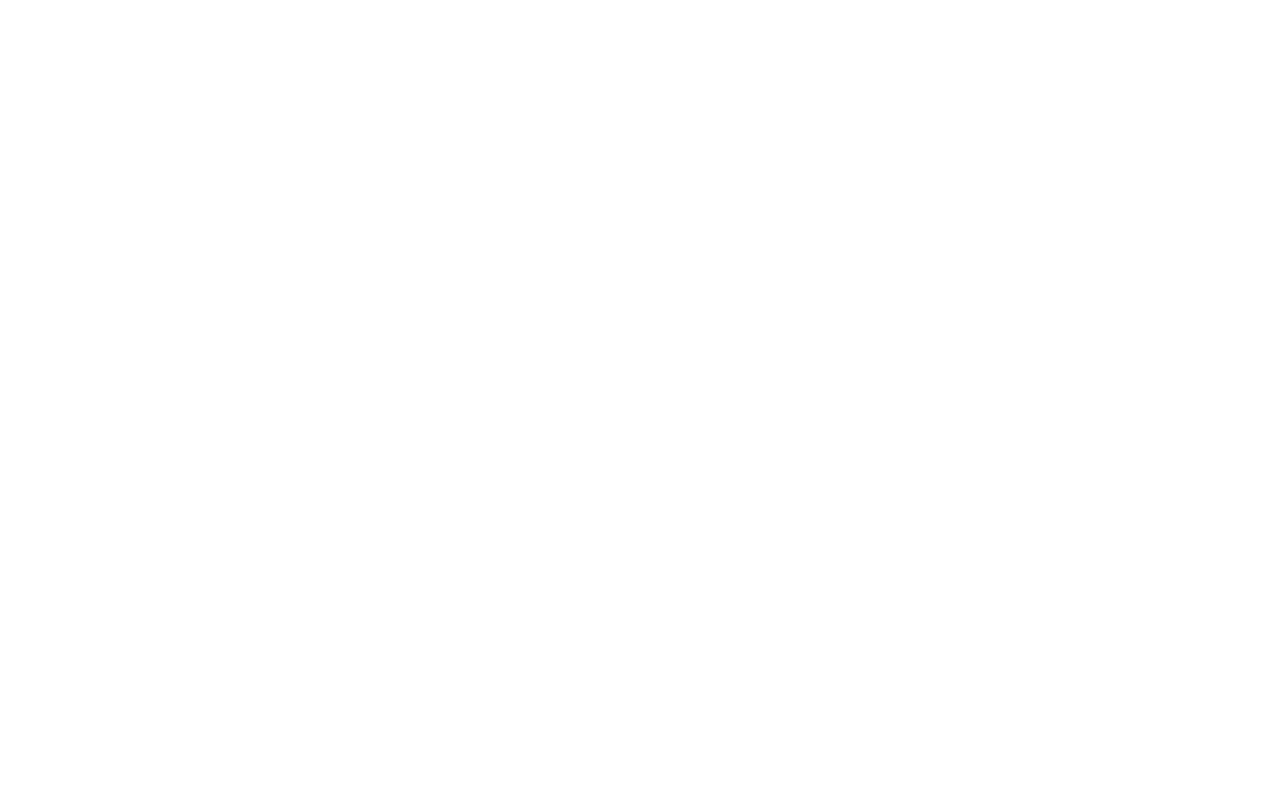
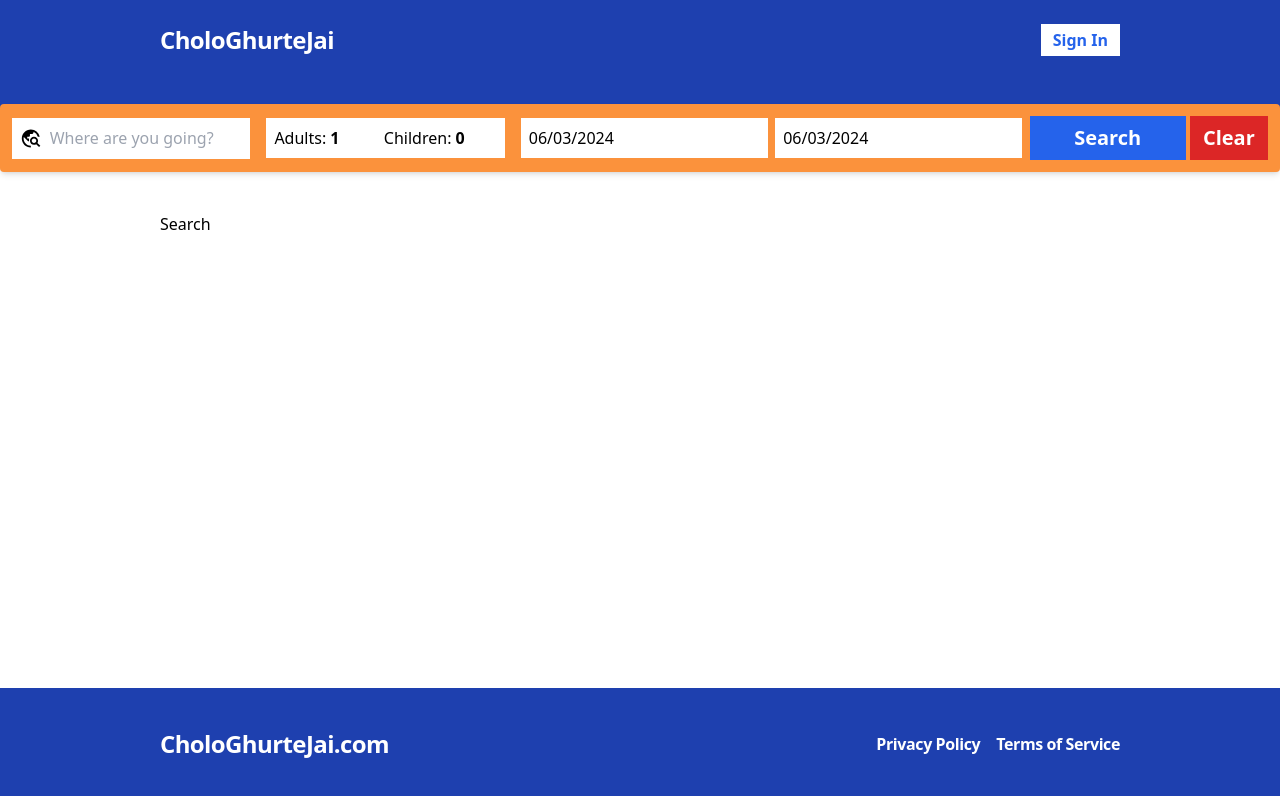
Before and after one commit to REDOWAN038/Hotel-Reservation, a React (Vite) app in the folder client/: page /search in a window 1280 px wide. Before the commit this address had no page. Shown: the top 796 px of the page. Built offline with nearby package versions, Linux system fonts and the light colour scheme.

Commit message:
search bar component

```diff
--- a/client/package.json
+++ b/client/package.json
@@ -14,6 +14,7 @@
     "antd": "^5.17.4",
     "axios": "^1.7.2",
     "react": "^18.2.0",
+    "react-datepicker": "^6.9.0",
     "react-dom": "^18.2.0",
     "react-hook-form": "^7.51.5",
     "react-icons": "^5.2.1",
--- a/client/src/App.jsx
+++ b/client/src/App.jsx
@@ -6,6 +6,7 @@ import SignIn from "./pages/SignIn"
 import AddHotel from "./pages/AddHotel"
 import MyHotels from "./pages/MyHotels"
 import EditHotel from "./pages/EditHotel"
+import Search from "./pages/Search"
 
 const App = () => {
     return (
@@ -16,6 +17,14 @@ const App = () => {
                     element={
                         <Layout>
                             <p>Home Page</p>
+                        </Layout>
+                    }
+                />
+                <Route
+                    path='/search'
+                    element={
+                        <Layout>
+                            <Search />
                         </Layout>
                     }
                 />
--- a/client/src/components/Header.jsx
+++ b/client/src/components/Header.jsx
@@ -6,7 +6,7 @@ import SignOutButton from "./SignOutButton"
 const Header = () => {
     const isLoggedIn = useSelector(selectIsLoggedIn)
     return (
-        <div className='bg-blue-800 py-6'>
+        <div className='bg-blue-800 py-6 pb-20'>
             <div className='container mx-auto flex justify-between'>
                 <span className='text-2xl text-white font-bold tracking-tight'>
                     <Link to='/'>CholoGhurteJai</Link>
--- /dev/null
+++ b/client/src/components/SearchBar.jsx
@@ -0,0 +1,113 @@
+import { useState } from "react"
+import { useDispatch, useSelector } from "react-redux"
+import DatePicker from "react-datepicker"
+import { MdTravelExplore } from "react-icons/md"
+import { selectAll } from "../features/search/selector"
+import { setAll } from "../features/search/searchSlice"
+
+import "react-datepicker/dist/react-datepicker.css"
+import { useNavigate } from "react-router-dom"
+
+const SearchBar = () => {
+    const search = useSelector(selectAll)
+    const navigate = useNavigate()
+    const dispatch = useDispatch()
+
+    const [destination, setDestination] = useState(search.destination)
+    const [checkIn, setCheckIn] = useState(search.checkIn)
+    const [checkOut, setCheckOut] = useState(search.checkOut)
+    const [adultCount, setAdultCount] = useState(search.adultCount)
+    const [childCount, setChildCount] = useState(search.childCount)
+
+    const minDate = new Date()
+    const maxDate = new Date()
+    maxDate.setFullYear(maxDate.getFullYear() + 1)
+
+    const handleSubmit = (e) => {
+        e.preventDefault()
+        dispatch(
+            setAll({ destination, checkIn, checkOut, adultCount, childCount })
+        )
+        navigate("/search")
+    }
+
+    return (
+        <form
+            onSubmit={handleSubmit}
+            className='-mt-8 p-3 bg-orange-400 rounded shadow-md grid grid-cols-2 lg:grid-cols-5 items-center gap-4'
+        >
+            <div className='flex flex-row items-center flex-1 bg-white p-2'>
+                <MdTravelExplore size={25} className='mr-2' />
+                <input
+                    placeholder='Where are you going?'
+                    className='text-md w-full focus:outline-none'
+                    value={destination}
+                    onChange={(event) => setDestination(event.target.value)}
+                />
+            </div>
+
+            <div className='flex bg-white px-2 py-1 gap-2'>
+                <label className='items-center flex'>
+                    Adults:
+                    <input
+                        className='w-full p-1 focus:outline-none font-bold'
+                        type='number'
+                        min={1}
+                        max={20}
+                        value={adultCount}
+                        onChange={(event) => setAdultCount(event.target.value)}
+                    />
+                </label>
+                <label className='items-center flex'>
+                    Children:
+                    <input
+                        className='w-full p-1 focus:outline-none font-bold'
+                        type='number'
+                        min={0}
+                        max={20}
+                        value={childCount}
+                        onChange={(event) => setChildCount(event.target.value)}
+                    />
+                </label>
+            </div>
+            <div>
+                <DatePicker
+                    selected={checkIn}
+                    onChange={(date) => setCheckIn(date)}
+                    selectsStart
+                    startDate={checkIn}
+                    endDate={checkOut}
+                    minDate={minDate}
+                    maxDate={maxDate}
+                    placeholderText='Check-in Date'
+                    className='min-w-full bg-white p-2 focus:outline-none'
+                    wrapperClassName='min-w-full'
+                />
+            </div>
+            <div>
+                <DatePicker
+                    selected={checkOut}
+                    onChange={(date) => setCheckOut(date)}
+                    selectsStart
+                    startDate={checkIn}
+                    endDate={checkOut}
+                    minDate={minDate}
+                    maxDate={maxDate}
+                    placeholderText='Check-out Date'
+                    className='min-w-full bg-white p-2 focus:outline-none'
+                    wrapperClassName='min-w-full'
+                />
+            </div>
+            <div className='flex gap-1'>
+                <button className='w-2/3 bg-blue-600 text-white h-full p-2 font-bold text-xl hover:bg-blue-500'>
+                    Search
+                </button>
+                <button className='w-1/3 bg-red-600 text-white h-full p-2 font-bold text-xl hover:bg-red-500'>
+                    Clear
+                </button>
+            </div>
+        </form>
+    )
+}
+
+export default SearchBar
--- a/client/src/layout/Layout.jsx
+++ b/client/src/layout/Layout.jsx
@@ -1,5 +1,6 @@
 import Footer from "../components/Footer"
 import Header from "../components/Header"
+import SearchBar from "../components/SearchBar"
 // import Hero from "../components/Hero"
 
 const Layout = ({ children }) => {
@@ -7,6 +8,9 @@ const Layout = ({ children }) => {
         <div className='flex flex-col min-h-screen'>
             <Header />
             {/* <Hero /> */}
+            <div className='mx-auto'>
+                <SearchBar />
+            </div>
             <div className='container mx-auto py-10 flex-1'>{children}</div>
             <Footer />
         </div>
--- /dev/null
+++ b/client/src/pages/Search.jsx
@@ -0,0 +1,11 @@
+import { useSelector } from "react-redux"
+import { selectAll } from "../features/search/selector"
+
+const Search = () => {
+    const search = useSelector(selectAll)
+    console.log("search ", search)
+
+    return <div>Search</div>
+}
+
+export default Search
```
Also changed, not shown: 1 other file (tests, documents, lock files or other folders).
